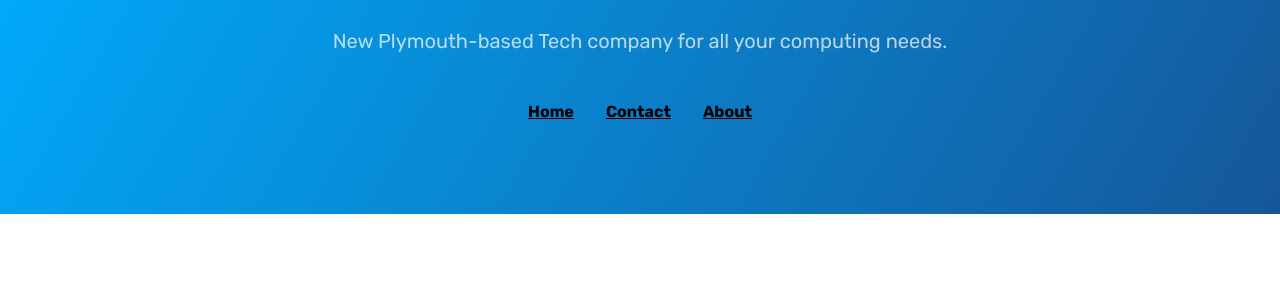
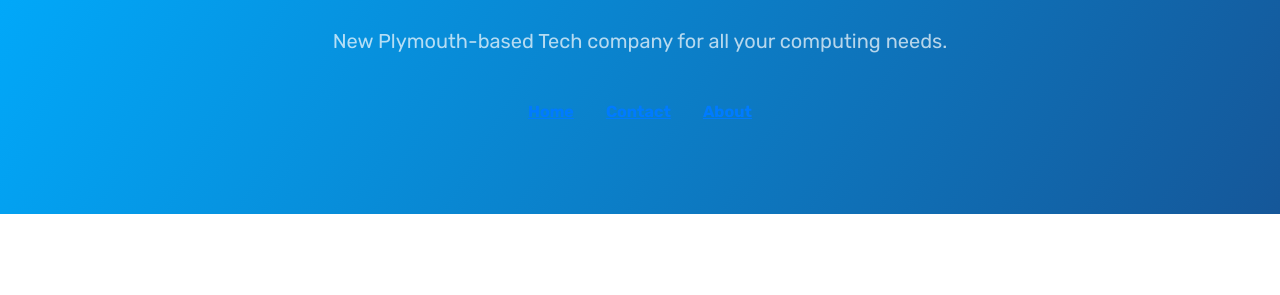
Before and after one commit to UndercoverComputing/undercovercomputing.com, a Jekyll site: the page index.html, which Jekyll copies as it is, in a window 1280 px wide. Shown: the part 151-446 px from the top of the page. Built offline with Jekyll 4.4.1, drawn with Linux system fonts in a browser that asks for light colours.

Commit message:
Update style.scss

```diff
--- a/assets/css/style.scss
+++ b/assets/css/style.scss
@@ -71,17 +71,16 @@ a:hover {
     box-shadow: none;  /* No shadow */
 }
 
-/* Restoring the original nav link colors */
 .nav-link:link,
 .nav-link:visited {
-    color: #000000;  /* Default black color for nav links */
+    color: #007bff;  /* Default color for navigation */
     text-decoration: none;
     font-weight: bold;
     transition: color 0.3s ease;
 }
 
 .nav-link:hover {
-    color: white;  /* White color on hover */
+    color: #0056b3;  /* Darker color on hover */
 }
 
 img.project-name {
```
